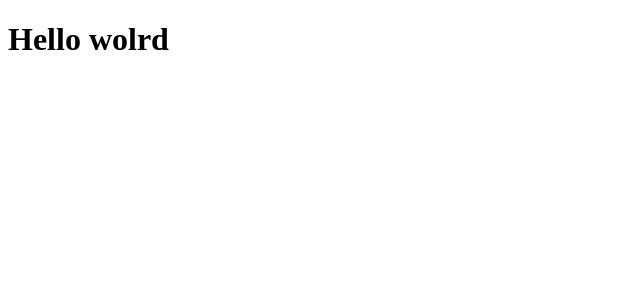
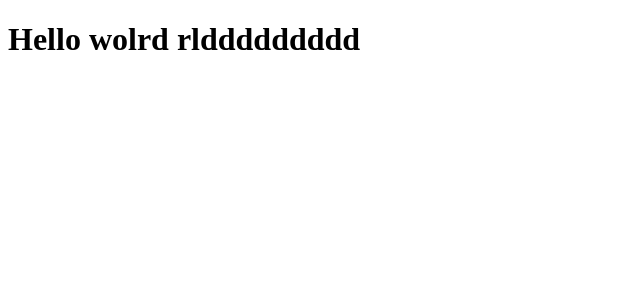
Before and after one commit to pardparw/nextjss, a Next.js app: page / in a window 1280 px wide. Shown: the top 300 px of the page, without its empty margins (0-640 px from the left). Built offline with nearby package versions, Linux system fonts and the light colour scheme.

Commit message:
Update page.tsx

```diff
--- a/src/app/page.tsx
+++ b/src/app/page.tsx
@@ -4,7 +4,7 @@ export default function Home() {
   return (
     <main className="flex min-h-screen flex-col items-center justify-between p-24">
       <h1>
-        Hello wolrd
+        Hello wolrd rlddddddddd
       </h1>
 
     </main>
```
